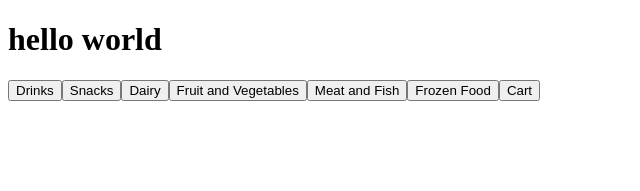
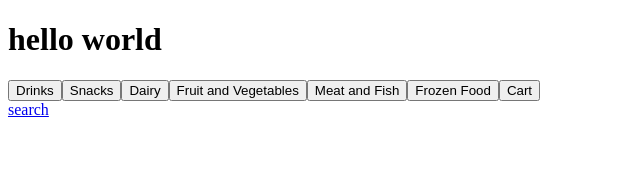
Before and after one commit to MushtaqMo/groceryproject, a React (Create React App) app in the folder frontend/: page / in a window 1280 px wide. Shown: the top 191 px of the page, without its empty margins (0-640 px from the left). Built offline with nearby package versions, Linux system fonts and the light colour scheme.

Commit message:
added search
added search

```diff
--- a/frontend/src/App.js
+++ b/frontend/src/App.js
@@ -9,6 +9,7 @@ import ShowMeatAndFish from "./pages/meatAndFish";
 import ShowFruitAndVeg from "./pages/fruitAndVeg";
 import Cart from "./pages/cart"
 import { BrowserRouter, Routes, Route } from "react-router-dom";
+
 
 
 const App = () => {
--- a/frontend/src/pages/Home.js
+++ b/frontend/src/pages/Home.js
@@ -1,6 +1,7 @@
 import { useEffect, useState } from "react";
 import { addToCart } from "../api/addToCart";
 import {Link} from "react-router-dom";
+import Search from "./search";
 
 const Home = () => {
 
@@ -36,6 +37,7 @@ const Home = () => {
             <Link to = '/meatAndFish'><button>Meat and Fish</button></Link>
             <Link to = '/frozenFood'><button>Frozen Food</button></Link>
             <Link to = '/cart'><button>Cart</button></Link>
+            <Link to = '/search'><form>search</form></Link>
 
 
         </div>
--- /dev/null
+++ b/frontend/src/pages/search.js
@@ -0,0 +1,74 @@
+import {useState} from "react"
+import stock from '../availableStock'
+
+const search = () => {
+    return (
+        <div className="search">
+            <input type="text" placeholder="Search..."/>
+            {stock.map((value, key) => {
+                return(
+                    <div>
+                        <p>{value.name}</p>
+                        <p>{value.price}</p>
+                        </div>
+                       )
+                })}
+
+            </div>
+         )
+}
+
+export default search
+
+
+
+
+
+
+
+
+
+
+
+
+
+
+
+
+
+
+
+
+
+
+
+
+// const getFilteredItems = (search, items) => {
+//     if (!search) {
+//         return items
+//     }
+//     return items.filter(stock=> stock.name.includes(search) )
+// }
+
+// export default function search() {
+//     const [search, setSearch] = useState('')
+
+//     const {stock} = availableStock
+//     const {items} = stock
+
+//     const filteredItems = getFilteredItems(search,items)
+
+
+
+//     return(
+//         <div>
+//             <label>search</label>
+//             <input type="text" onChange={e => setSearch(e.target.value)}/>
+//             <ul>
+//                 {filteredItems.map(value => <h1 key={value.name}>(value.name) {value.price}(value.price) {value.category}(value.category)</h1>)}
+//                 </ul>
+
+//             </div>
+
+//     )
+// }
```
